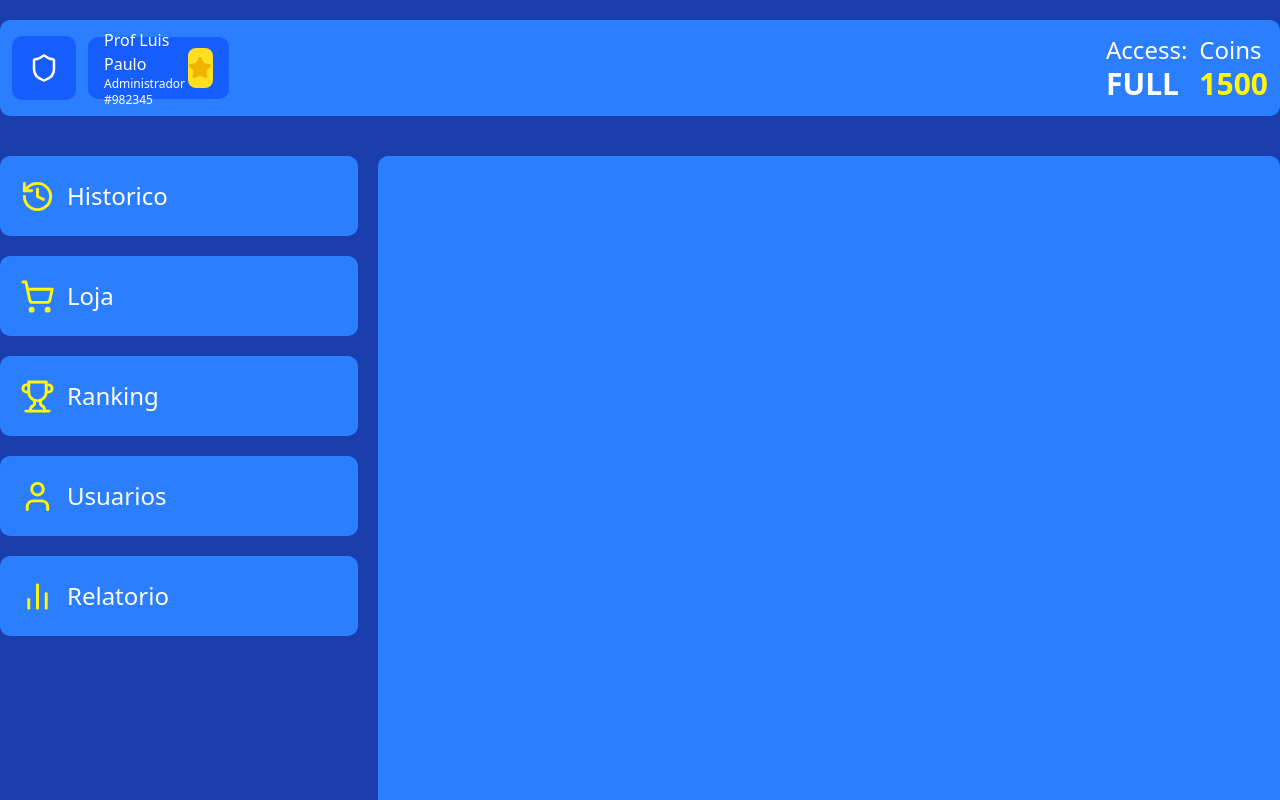
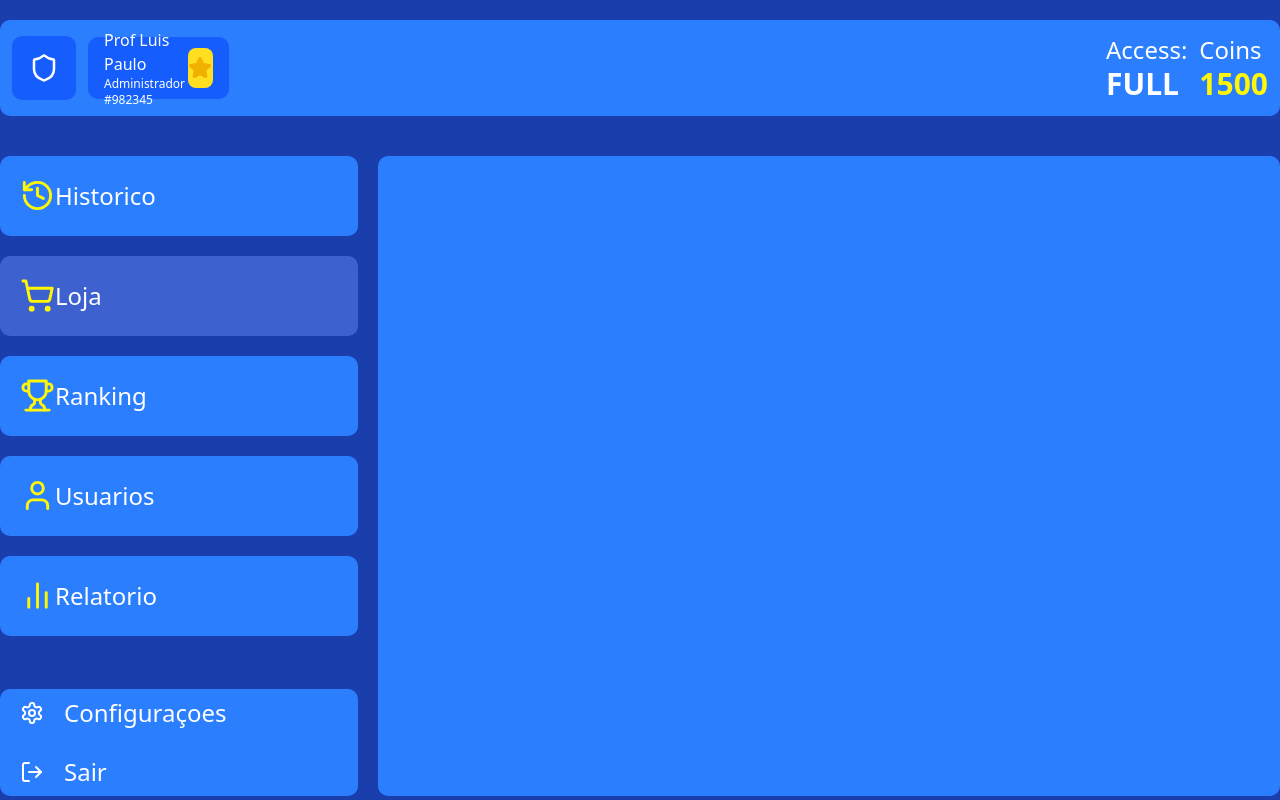
Before and after one commit to Robsonribeiro07/Gamified-ADM, a Next.js app: page /dashboard/store in a window 1280 px wide. Shown: the top 800 px of the page. Built offline with nearby package versions, Linux system fonts and the light colour scheme.

Commit message:
add setting-acount nav

```diff
--- a/src/app/(private)/[dashboard]/store/page.tsx
+++ b/src/app/(private)/[dashboard]/store/page.tsx
@@ -3,5 +3,5 @@ export const metadata = {
 }
 
 export default function Page() {
-  return <div className="w-full h-full bg-blue-500 rounded-lg"></div>
+  return <div className=" bg-blue-500 rounded-lg"></div>
 }
--- a/src/components/Main/main-content.tsx
+++ b/src/components/Main/main-content.tsx
@@ -1,9 +1,9 @@
 import { ReactNode } from 'react'
-import { NavContent } from '../Sidebar/nav-content'
+import { NavContent } from '../Sidebar/nav/nav-content'
 
 export function MainContent({ children }: { children: ReactNode }) {
   return (
-    <div className="grid grid-cols-[28%_1fr] w-full min-h-screen mt-10 gap-5">
+    <div className="grid grid-cols-[28%_1fr] w-full h-[80%]  mt-10 gap-5">
       <NavContent />
       {children}
     </div>
--- a/src/components/Sidebar/nav-content.tsx
+++ /dev/null
@@ -1,13 +0,0 @@
-import { Nav } from './nav'
-
-export function NavContent() {
-  return (
-    <section className="flex flex-col gap-5">
-      <Nav href="/dashboard/history" type="Historic" />
-      <Nav href="/dashboard/store" type="Store" />
-      <Nav href="/dashboard/ranking" type="Ranking" />
-      <Nav href="/dashboard/users" type="Users" />
-      <Nav href="/dashboard/report" type="Report" />
-    </section>
-  )
-}
--- /dev/null
+++ b/src/components/Sidebar/nav/nav-content.tsx
@@ -0,0 +1,18 @@
+import { SettingContent } from '../settings/setting-content'
+import { Nav } from './nav'
+
+export function NavContent() {
+  return (
+    <div className="h-full flex flex-col justify-between">
+      <section className="flex flex-col gap-5 h-full ">
+        <Nav href="/dashboard/history" type="Historic" />
+        <Nav href="/dashboard/store" type="Store" />
+        <Nav href="/dashboard/ranking" type="Ranking" />
+        <Nav href="/dashboard/users" type="Users" />
+        <Nav href="/dashboard/report" type="Report" />
+      </section>
+
+      <SettingContent />
+    </div>
+  )
+}
--- a/src/components/Sidebar/nav.tsx
+++ b/src/components/Sidebar/nav/nav.tsx
@@ -1,3 +1,4 @@
+'use client'
 import {
   ChartNoAxesColumn,
   History,
@@ -6,6 +7,7 @@ import {
   User,
 } from 'lucide-react'
 import Link from 'next/link'
+import { usePathname } from 'next/navigation'
 
 const navItems = {
   Historic: {
@@ -36,9 +38,13 @@ interface NavProps {
 }
 export function Nav({ href, type }: NavProps) {
   const typeSelect = navItems[type]
+
+  const pathname = usePathname()
+
+  const isPageFocus = href === pathname ? 'bg-mint-300' : 'bg-blue-500'
   return (
     <Link
-      className="w-full  h-[10%] flex items-center justify-start px-5 bg-blue-500 rounded-lg gap-3 hover:bg-mint-300 transition-all duration-200  "
+      className={`w-full  h-[15%] flex items-center justify-start px-5 rounded-lg hover:bg-mint-300 transition-all duration-200 ${isPageFocus}  `}
       href={href}
     >
       {typeSelect.icon}
--- /dev/null
+++ b/src/components/Sidebar/settings/setting-accout.tsx
@@ -0,0 +1,24 @@
+import { LogOut, Settings } from 'lucide-react'
+
+const SettingOptions = {
+  Config: {
+    title: 'Configuraçoes',
+    icon: <Settings color="#fff" />,
+  },
+  Logout: {
+    title: 'Sair',
+    icon: <LogOut color="#fff" />,
+  },
+} as const
+interface SettingAccountProps {
+  type: keyof typeof SettingOptions
+}
+export function SettingAcount({ type }: SettingAccountProps) {
+  const SettingSelected = SettingOptions[type]
+  return (
+    <div className="flex items-center gap-5  hover:bg-mint-300 transition-all duration-200 flex-1 cursor-pointer w-full   px-5  ">
+      {SettingSelected.icon}
+      <h1 className="text-2xl text-white">{SettingSelected.title}</h1>
+    </div>
+  )
+}
--- /dev/null
+++ b/src/components/Sidebar/settings/setting-content.tsx
@@ -0,0 +1,10 @@
+import { SettingAcount } from './setting-accout'
+
+export function SettingContent() {
+  return (
+    <div className="flex-col w-full  h-[20%] flex items-start  bg-blue-500 rounded-lg gap-3 overflow-hidden  ">
+      <SettingAcount type="Config" />
+      <SettingAcount type="Logout" />
+    </div>
+  )
+}
```
